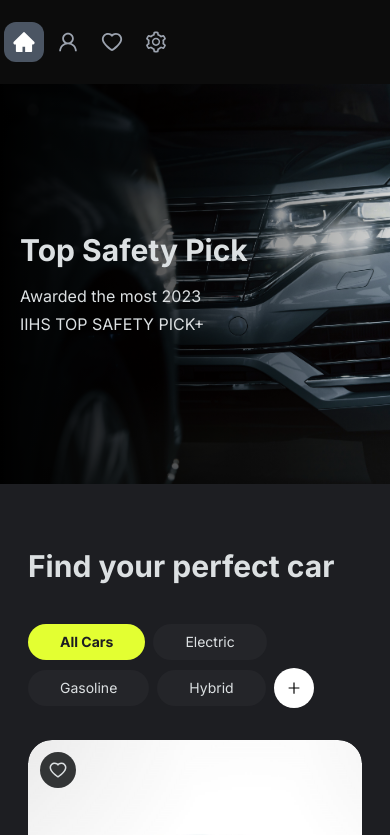
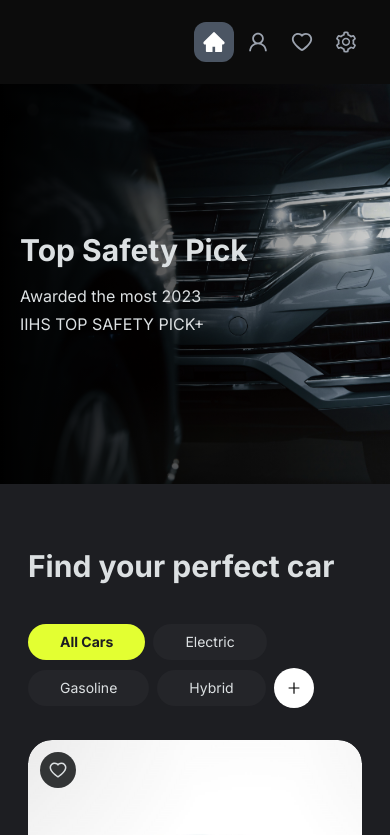
Before and after one commit to LuscaMelo/car-marketplace, a Next.js app: page / in a window 390 px wide. Shown: the top 835 px of the page. Built offline with nearby package versions, Linux system fonts and the light colour scheme.

Commit message:
fix: menu on mobile

```diff
--- a/src/components/Sidebar.tsx
+++ b/src/components/Sidebar.tsx
@@ -12,7 +12,7 @@
     const { isFavorite, handleLike } = useContext(FavoriteContext)
 
     return (
-        <div className='flex items-center justify-end md:justify-center pr-6 md:pr-0 h-full w-full text-2xl z-10 max-w-[200px]'>
+        <div className='flex items-center justify-end md:justify-center pr-6 md:pr-0 h-full w-full text-2xl z-10'>
             <ul className='flex md:flex-col gap-1 md:gap-7 text-gray-400'>
                 <li className={`${active} hover:bg-gray-600 hover:text-gray-100 p-2 rounded-xl cursor-pointer md:duration-300`}>
                     <AiFillHome />
```
